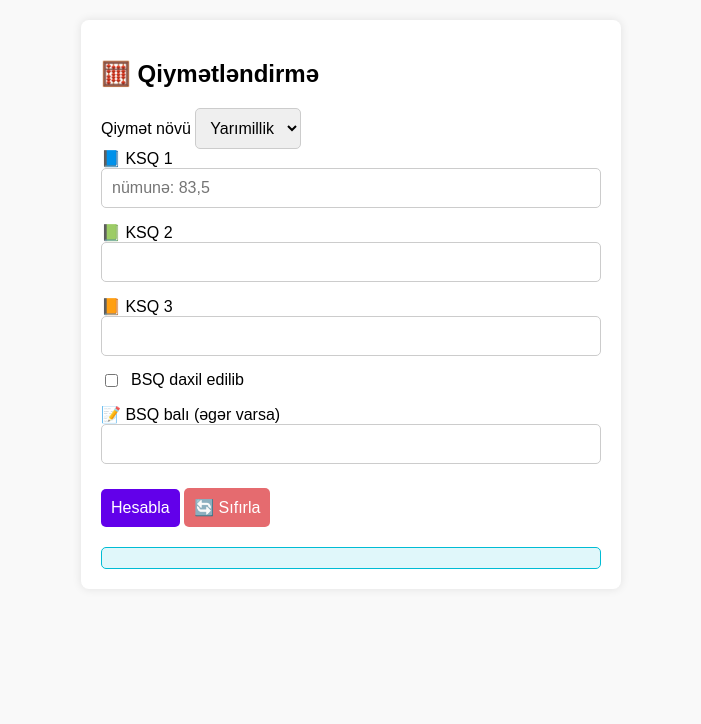
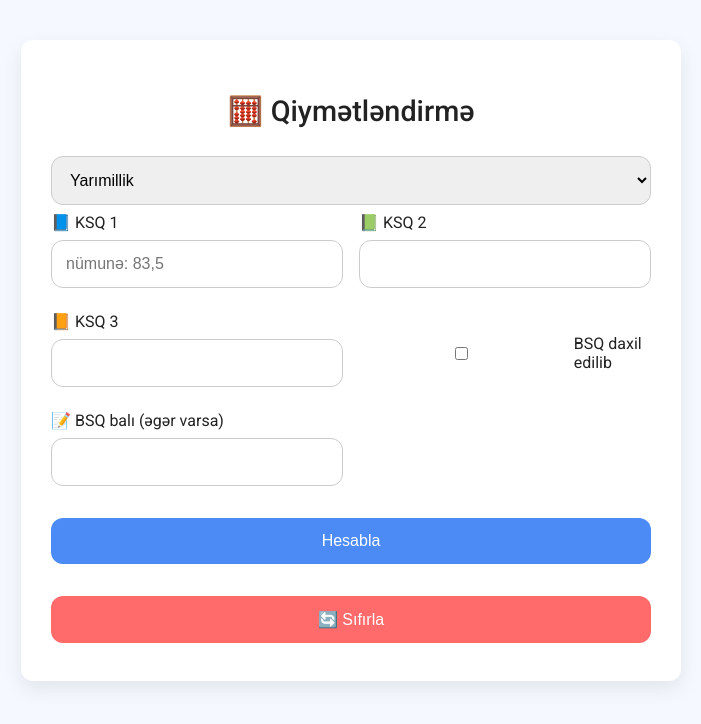
Before and after one commit to ahmedzadeh/qiymetlendirme, a plain HTML site: page index.html in a window 1280 px wide. Shown: the whole page, without its empty margins (289-990 px from the left). Drawn offline with Linux system fonts and the light colour scheme.

Commit message:
Update style.css

```diff
--- a/style.css
+++ b/style.css
@@ -1,63 +1,152 @@
+@import url('https://fonts.googleapis.com/css2?family=Roboto:wght@400;500&display=swap');
+
+:root {
+  --primary: #4c8bf5;
+  --accent: #84d4f2;
+  --background: #f5f9ff;
+  --surface: #ffffff;
+  --text: #222;
+  --danger: #ff6b6b;
+  --shadow: rgba(0, 0, 0, 0.08);
+  --radius: 12px;
+}
+
+@media (prefers-color-scheme: dark) {
+  :root {
+    --background: #121212;
+    --surface: #1e1e1e;
+    --text: #eee;
+    --shadow: rgba(255, 255, 255, 0.05);
+  }
+}
+
 body {
-  font-family: Arial, sans-serif;
-  background: #f9f9f9;
+  font-family: 'Roboto', sans-serif;
+  background: var(--background);
+  color: var(--text);
+  padding: 40px 20px;
   margin: 0;
-  padding: 20px;
+  display: flex;
+  justify-content: center;
 }
 
 .container {
-  max-width: 500px;
-  margin: auto;
-  background: white;
-  padding: 20px;
-  border-radius: 8px;
-  box-shadow: 0 0 10px rgba(0, 0, 0, 0.1);
+  background: var(--surface);
+  padding: 30px;
+  border-radius: var(--radius);
+  box-shadow: 0 8px 20px var(--shadow);
+  width: 100%;
+  max-width: 600px;
+  animation: fadeIn 0.5s ease-in;
 }
 
-.field {
-  margin-bottom: 15px;
-  display: flex;
-  flex-direction: column;
+h2 {
+  text-align: center;
+  margin-bottom: 20px;
+  font-weight: 500;
+  font-size: 1.8em;
 }
 
-input, select, button {
-  padding: 10px;
-  font-size: 1rem;
+input, button, select {
+  width: 100%;
+  padding: 14px;
+  margin: 8px 0;
+  font-size: 1em;
   border: 1px solid #ccc;
-  border-radius: 5px;
+  border-radius: var(--radius);
+  box-sizing: border-box;
+  transition: box-shadow 0.3s ease, border-color 0.3s ease;
+}
+
+input:focus, select:focus {
+  outline: none;
+  border-color: var(--primary);
+  box-shadow: 0 0 0 3px rgba(76, 139, 245, 0.2);
 }
 
 button {
-  background: #6200ea;
+  background-color: var(--primary);
   color: white;
   border: none;
   cursor: pointer;
-  margin-top: 10px;
+  font-weight: 500;
+  transition: background-color 0.3s ease, transform 0.15s ease;
+}
+
+button:hover {
+  background-color: #3a71db;
+  transform: translateY(-2px);
+}
+
+button:active {
+  transform: scale(0.98);
 }
 
 .reset-button {
-  background: #e56b6f;
-  margin-top: 5px;
+  background-color: var(--danger);
+}
+
+.result {
+  margin-top: 20px;
+  background: var(--surface);
+  padding: 18px;
+  border-radius: var(--radius);
+  border: 1px solid #e0e0e0;
+  opacity: 0;
+  display: none;
+  transition: opacity 0.3s ease;
+}
+
+.result.visible {
+  display: block;
+  opacity: 1;
 }
 
 .section {
   display: none;
+  grid-template-columns: repeat(auto-fit, minmax(200px, 1fr));
+  gap: 16px;
+  opacity: 0;
+  transition: opacity 0.3s ease;
 }
 
 .section.active {
-  display: block;
+  display: grid;
+  opacity: 1;
 }
 
-.result {
-  margin-top: 20px;
-  padding: 10px;
-  background: #e0f7fa;
-  border: 1px solid #00bcd4;
-  border-radius: 5px;
+.field {
+  display: flex;
+  flex-direction: column;
 }
 
 .field.checkbox {
   flex-direction: row;
   align-items: center;
   gap: 10px;
+  margin: 10px 0;
 }
+
+.section button {
+  grid-column: 1 / -1;
+}
+
+.visually-hidden {
+  position: absolute;
+  left: -10000px;
+  top: auto;
+  width: 1px;
+  height: 1px;
+  overflow: hidden;
+}
+
+@keyframes fadeIn {
+  from {
+    opacity: 0;
+    transform: translateY(10px);
+  }
+  to {
+    opacity: 1;
+    transform: translateY(0);
+  }
+}
```
